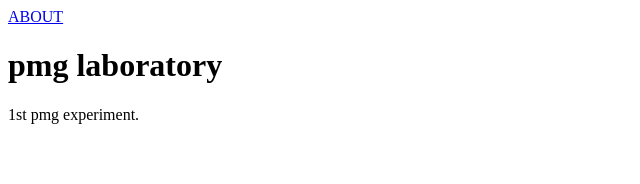
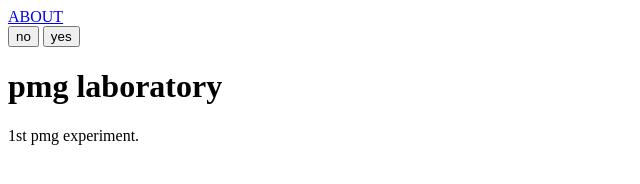
Before and after one commit to Chinmay953528/page, a plain HTML site: page index.html in a window 1280 px wide. Shown: the whole page, without its empty margins (0-640 px from the left). Drawn offline with Linux system fonts and the light colour scheme.

Commit message:
Update index.html

```diff
--- a/index.html
+++ b/index.html
@@ -5,6 +5,11 @@
 </head>
 <body>
 <a href="file:///D:/chinmay/a.html">ABOUT</a>
+<form>
+    <button href="https://www.britannica.com/biography/Michael-Jackson">no</button>
+    <button href="https://ibighit.com/bts/eng/">yes</button>
+</form>
+
 <h1>pmg laboratory</h1>
 <p>1st pmg experiment.</p>
 
```
